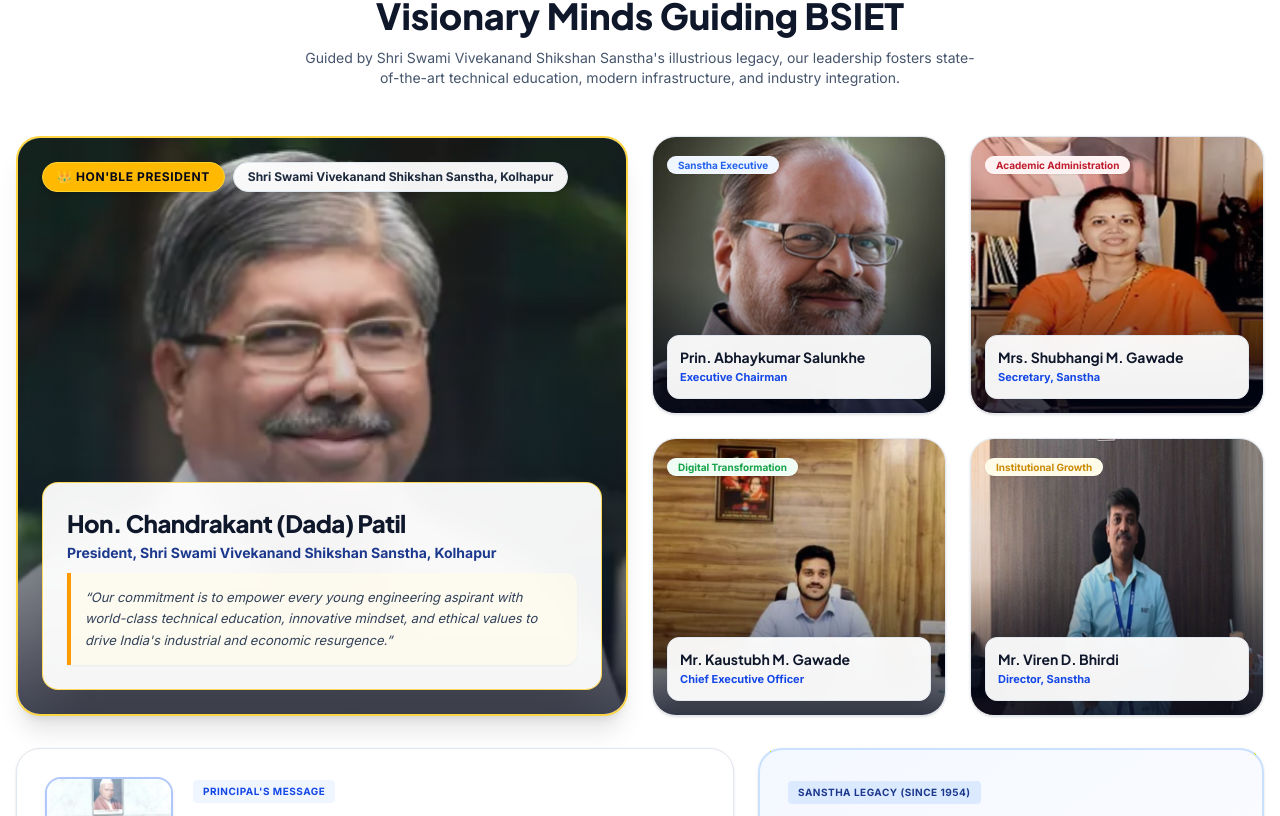
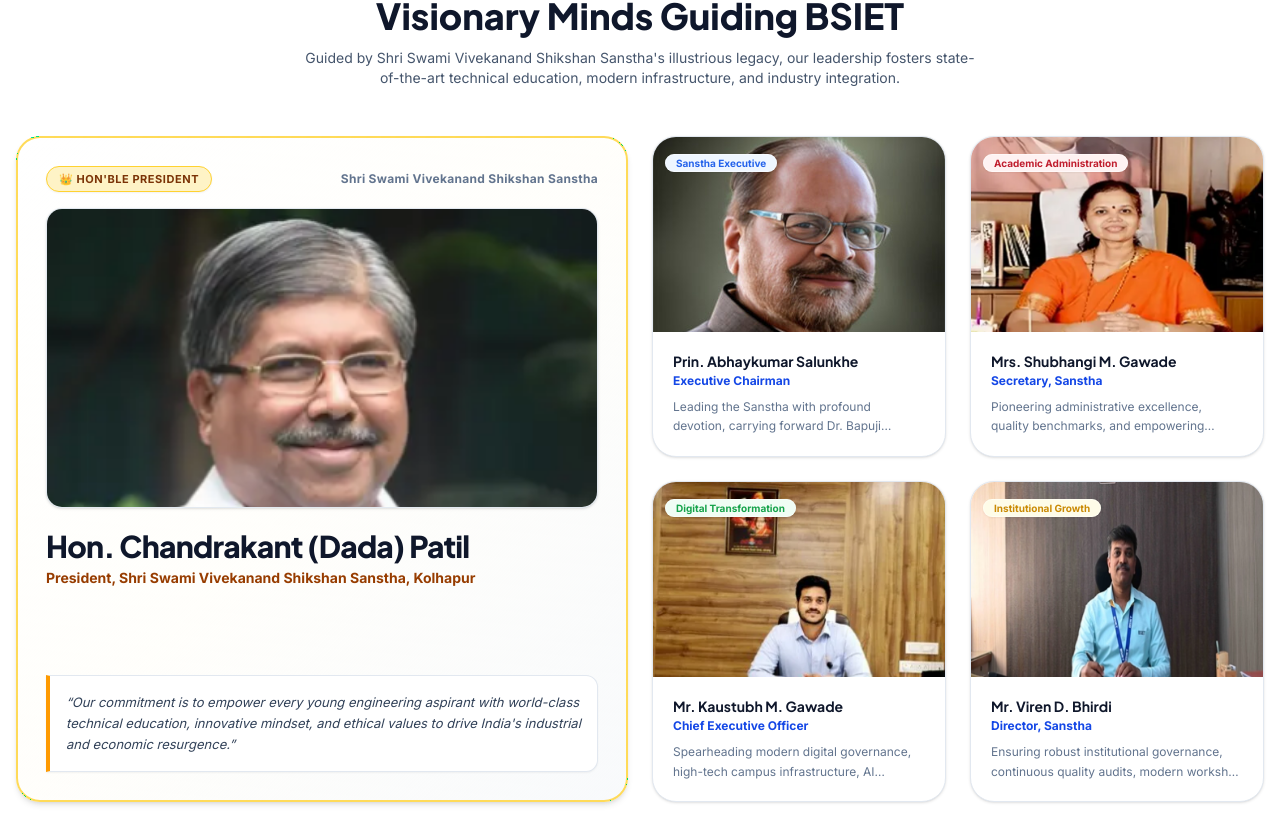
Before and after one commit to Techwolf78/bsiet, a Next.js app: page / in a window 1280 px wide. Shown: the part 5504-6320 px from the top of the page. Built offline with nearby package versions, Linux system fonts and the light colour scheme.

Commit message:
fix(leadership): place text and quotes cleanly below photos without overlapping images

```diff
--- a/components/home/BentoLeadership.tsx
+++ b/components/home/BentoLeadership.tsx
@@ -18,64 +18,59 @@
           </p>
         </div>
 
-        {/* BENTO GRID (Inspired by Modern Keynote Bento Design) */}
+        {/* BENTO GRID (Clean Light Aesthetic — No Text Over Photos) */}
         <div className="grid grid-cols-1 md:grid-cols-2 lg:grid-cols-4 gap-6 mb-8">
           {/* 1. HERO BENTO: Hon. Chandrakant (Dada) Patil (2 cols x 2 rows) */}
-          <div className="md:col-span-2 lg:col-span-2 lg:row-span-2 relative rounded-3xl overflow-hidden border-2 border-amber-300/90 shadow-xl group bg-slate-100 min-h-[480px] lg:min-h-[580px] flex items-end">
-            {/* Whole Photo covering the Bento card */}
+          <div className="md:col-span-2 lg:col-span-2 lg:row-span-2 bg-gradient-to-br from-white via-amber-50/20 to-slate-50 rounded-3xl border-2 border-amber-300/80 shadow-md hover:shadow-xl transition-all overflow-hidden flex flex-col justify-between p-5 sm:p-7 group">
+            <div>
+              {/* Header Pill & Organization */}
+              <div className="flex flex-wrap items-center justify-between gap-2 mb-4">
+                <span className="bg-amber-100 text-amber-900 border border-amber-300 text-[11px] font-bold uppercase tracking-wider px-3 py-1 rounded-full shadow-xs">
+                  👑 Hon&apos;ble President
+                </span>
+                <span className="text-xs text-slate-500 font-bold tracking-wide">
+                  Shri Swami Vivekanand Shikshan Sanstha
+                </span>
+              </div>
+
+              {/* Dedicated Photo Frame — 100% Clean & Unobstructed */}
+              <div className="relative w-full h-[270px] sm:h-[300px] rounded-2xl overflow-hidden border border-slate-200/90 shadow-sm bg-slate-100 mb-5">
                 <Image
                   src={HERO_LEADER.image}
                   alt={HERO_LEADER.name}
                   fill
                   priority
-              className="object-cover object-top group-hover:scale-105 transition-transform duration-700"
+                  className="object-cover object-top group-hover:scale-105 transition-transform duration-500"
                   sizes="(max-width: 1024px) 100vw, 50vw"
                 />
-
-            {/* Vignette Scrim for depth and contrast */}
-            <div className="absolute inset-0 bg-gradient-to-t from-slate-950/75 via-slate-950/20 to-transparent pointer-events-none" />
-
-            {/* Top Floating Pill Badge */}
-            <div className="absolute top-4 sm:top-6 left-4 sm:left-6 z-10 flex flex-wrap items-center gap-2">
-              <span className="bg-amber-400 text-slate-950 font-extrabold text-xs uppercase tracking-wider px-3.5 py-1.5 rounded-full shadow-md border border-amber-300">
-                👑 Hon&apos;ble President
-              </span>
-              <span className="bg-white/95 backdrop-blur-md text-slate-800 font-bold text-xs px-3.5 py-1.5 rounded-full shadow-sm hidden sm:inline-block border border-slate-200">
-                Shri Swami Vivekanand Shikshan Sanstha, Kolhapur
-              </span>
               </div>
 
-            {/* Over That Photo: The Message Card */}
-            <div className="relative z-10 w-full p-4 sm:p-6">
-              <div className="bg-white/95 backdrop-blur-md rounded-2xl p-5 sm:p-6 border border-amber-300/80 shadow-2xl">
-                <span className="text-[11px] font-bold text-amber-800 uppercase tracking-wider block mb-1 sm:hidden">
-                  Shri Swami Vivekanand Shikshan Sanstha, Kolhapur
-                </span>
-
-                <h3 className="text-xl sm:text-2xl font-extrabold text-slate-900 tracking-tight mb-1">
+              {/* Leader Info Below Photo */}
+              <h3 className="text-2xl sm:text-3xl font-extrabold text-slate-900 tracking-tight mb-1">
                 {HERO_LEADER.name}
               </h3>
-                <p className="text-xs sm:text-sm font-bold text-blue-900 mb-2.5">
+              <p className="text-xs sm:text-sm font-bold text-amber-800 mb-4">
                 {HERO_LEADER.role}
               </p>
+            </div>
 
-                {/* Quote */}
-                <div className="bg-amber-50/70 border-l-4 border-amber-500 rounded-r-xl p-3 sm:p-3.5 shadow-xs">
+            {/* Quote Box Cleanly Below Photo */}
+            <div className="bg-white border border-slate-200 border-l-4 border-l-amber-500 rounded-r-xl p-4 shadow-xs">
               <p className="text-slate-700 text-xs sm:text-[13px] leading-relaxed italic">
                 &ldquo;{HERO_LEADER.quote}&rdquo;
               </p>
             </div>
           </div>
-            </div>
-          </div>
 
-          {/* 2 - 5. THE 4 SANSTHA LEADERS (2x2 Grid with Full Photo & Floating Labels) */}
+          {/* 2 - 5. THE 4 SANSTHA LEADERS (2x2 Grid — Clean Photo + Info Below) */}
           {SANSTHA_LEADERS.map((ldr) => (
             <div
               key={ldr.id}
-              className="relative rounded-3xl overflow-hidden border border-slate-200 shadow-sm hover:shadow-xl hover:border-blue-400 transition-all group bg-slate-100 min-h-[260px] lg:min-h-[275px] flex items-end"
+              className="bg-white rounded-3xl border border-slate-200 shadow-sm hover:shadow-xl hover:border-blue-400 transition-all flex flex-col justify-between overflow-hidden group"
             >
-              {/* Full photo filling card */}
+              <div>
+                {/* Dedicated Photo Frame — 100% Clean & Unobstructed */}
+                <div className="relative w-full h-[180px] sm:h-[195px] bg-slate-100 overflow-hidden">
                   <Image
                     src={ldr.image}
                     alt={ldr.name}
@@ -83,31 +78,29 @@
                     className="object-cover object-top group-hover:scale-105 transition-transform duration-500"
                     sizes="(max-width: 640px) 100vw, (max-width: 1024px) 50vw, 25vw"
                   />
-
-              {/* Scrim */}
-              <div className="absolute inset-0 bg-gradient-to-t from-slate-950/80 via-slate-950/15 to-transparent pointer-events-none" />
-
-              {/* Floating Pill Tag at Top */}
                   {ldr.tag && (
-                <div className="absolute top-3.5 left-3.5 z-10">
+                    <div className="absolute top-3 left-3">
                       <span
-                    className="text-[10px] font-bold px-2.5 py-0.5 rounded-full shadow-xs border border-white/20"
+                        className="text-[10px] font-bold px-2.5 py-0.5 rounded-full shadow-xs border border-white/40"
                         style={{ backgroundColor: ldr.tagBg, color: ldr.tagColor }}
                       >
                         {ldr.tag}
                       </span>
                     </div>
                   )}
+                </div>
 
-              {/* Floating White Pill Card at Bottom */}
-              <div className="relative z-10 w-full p-3.5">
-                <div className="bg-white/95 backdrop-blur-md rounded-xl p-3 border border-slate-200 shadow-lg">
-                  <h4 className="font-bold text-slate-900 text-sm leading-snug">
+                {/* Content Cleanly Below Photo */}
+                <div className="p-4 sm:p-5">
+                  <h4 className="font-bold text-slate-900 text-sm leading-snug mb-0.5">
                     {ldr.name}
                   </h4>
-                  <span className="text-[11px] text-blue-700 font-bold block mt-0.5">
+                  <span className="text-xs text-blue-700 font-bold block mb-2">
                     {ldr.role}
                   </span>
+                  <p className="text-slate-500 text-xs leading-relaxed line-clamp-2">
+                    {ldr.desc}
+                  </p>
                 </div>
               </div>
             </div>
```
Lines whose indentation alone changed are shown as unchanged.
